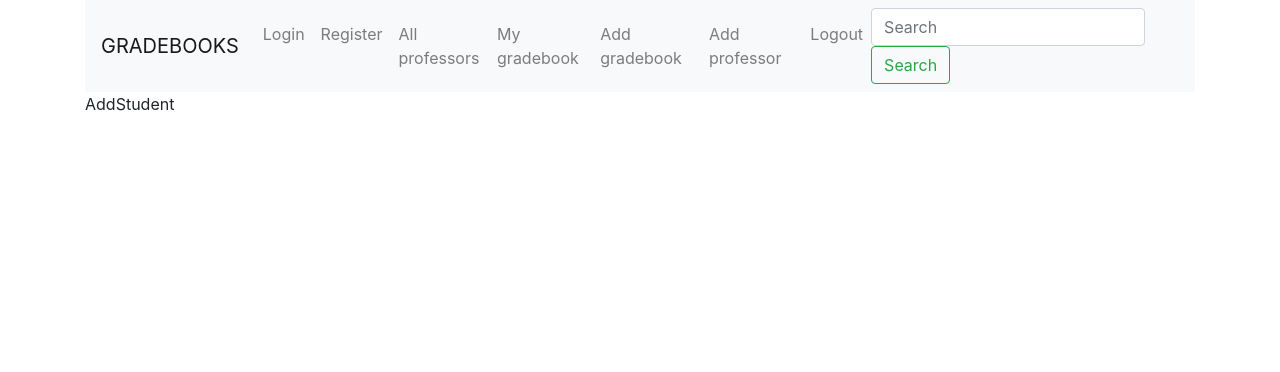
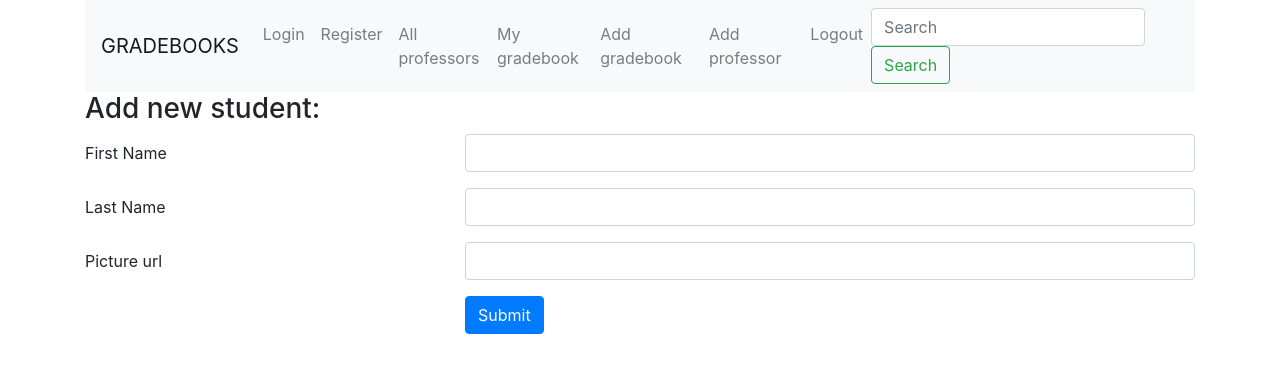
Before and after one commit to Ranagol/gradebook-vue, a Vue app: page /gradebooks/1/students/create in a window 1280 px wide. Shown: the top 372 px of the page. Built offline with nearby package versions, Linux system fonts and the light colour scheme; sample sign-in values are in the browser's storage.

Commit message:
Create student done

```diff
--- a/src/components/gradebooks/ShowGradebook.vue
+++ b/src/components/gradebooks/ShowGradebook.vue
@@ -4,7 +4,11 @@
     <p>ShowGradebook</p>
 
     <div class="jumbotron">
-      <h3 class="display-6">Gradebook: {{ gradebook.name }}</h3>
+      <div class="d-flex flex-row justify-content-between">
+        <button @click="goToAddStudent" class="btn btn-success">Add new student</button>
+        <button @click="deleteGradebook(gradebook.id)" class="btn btn-danger">Delete gradebook</button>
+      </div>
+      <h3 class="display-6 top-margin" >Gradebook: {{ gradebook.name }}</h3>
 
       <div class="d-flex flex-row justify-content-between">
         <p class="lead">Professor:
@@ -13,7 +17,6 @@
             {{gradebook.professor.last_name }}
           </router-link>
         </p>
-        <button @click="deleteGradebook(gradebook.id)" class="btn btn-danger">Delete gradebook</button>
       </div>
 
       <hr class="my-4">
@@ -71,8 +74,12 @@ export default {
 
     async deleteGradebook(id){
       await gradebookService.deleteGradebook(id);
-      console.log('Gredaebook deleted');
+      console.log('Gradebook deleted');
       this.$router.push('/');
+    },
+
+    goToAddStudent(){
+      this.$router.push(`/gradebooks/${this.gradebookId}/students/create`);
     }
   },
   computed: {
@@ -93,3 +100,9 @@ export default {
   }
 }
 </script>
+
+<style scoped>
+.top-margin{
+  margin-top: 30px;
+}
+</style>
--- a/src/components/students/AddStudent.vue
+++ b/src/components/students/AddStudent.vue
@@ -1,12 +1,95 @@
 <template>
   <div>
-    <p>AddStudent</p>
+    <h3>Add new student:</h3>
+  <form @submit.prevent="onSubmit">
+
+    <!-- FIRST NAME -->
+    <div class="form-group row">
+      <label for="first_name" class="col-4 col-form-label">First Name</label>
+      <div class="col-8">
+        <div class="input-group">
+          <input
+            id="first_name"
+            name="first_name"
+            type="text"
+            required="required"
+            class="form-control here"
+            v-model="first_name"
+          />
+        </div>
+      </div>
+    </div>
+
+    <!-- LAST NAME -->
+    <div class="form-group row">
+      <label for="last_name" class="col-4 col-form-label">Last Name</label>
+      <div class="col-8">
+        <div class="input-group">
+          <input
+            id="last_name"
+            name="last_name"
+            type="text"
+            required="required"
+            class="form-control here"
+            v-model="last_name"
+          />
+        </div>
+      </div>
+    </div>
+
+    <!-- PICTURE -->
+    <div class="form-group row">
+      <label for="url_slika" class="col-4 col-form-label">Picture url</label>
+      <div class="col-8">
+        <div class="input-group">
+          <input
+            id="url_slika"
+            name="url_slika"
+            type="text"
+            required="required"
+            class="form-control here"
+            v-model="url_slika"
+          />
+        </div>
+      </div>
+    </div>
+
+    <!-- SUBMIT -->
+    <div class="form-group row">
+      <div class="offset-4 col-8">
+        <button name="submit" type="submit" class="btn btn-primary">Submit</button>
+      </div>
+    </div>
+
+  </form>
+
   </div>
 </template>
 
 
 <script>
+import studentService from '../../service/studentService';
 export default {
-  name: 'AddStudent'
+  name: 'AddStudent',
+  data(){
+    return {
+      first_name:'',
+      last_name:'',
+      url_slika:'',
+      gradebook_id: this.$route.params.id,
+    }
+  },
+  methods: {
+    async onSubmit(){
+      const student = {
+        first_name: this.first_name,
+        last_name: this.last_name,
+        url_slika: this.url_slika
+      }
+      await studentService.createStudent(student, this.gradebook_id);
+      alert('Student created');
+    }
+  },
+
 }
 </script>
--- /dev/null
+++ b/src/service/studentService.js
@@ -0,0 +1,25 @@
+import { HTTP } from './baseService';
+
+class StudentService {
+
+  async createStudent(student, gradebookId){
+    try {
+      await HTTP.post(`/gradebooks/${gradebookId}/students/create`, student);
+    } catch (error) {
+      console.log('Error with student creating');
+      console.dir(error);
+    }
+  }
+
+
+
+
+
+
+
+
+
+}
+
+const studentService = new StudentService;
+export default studentService;
```
